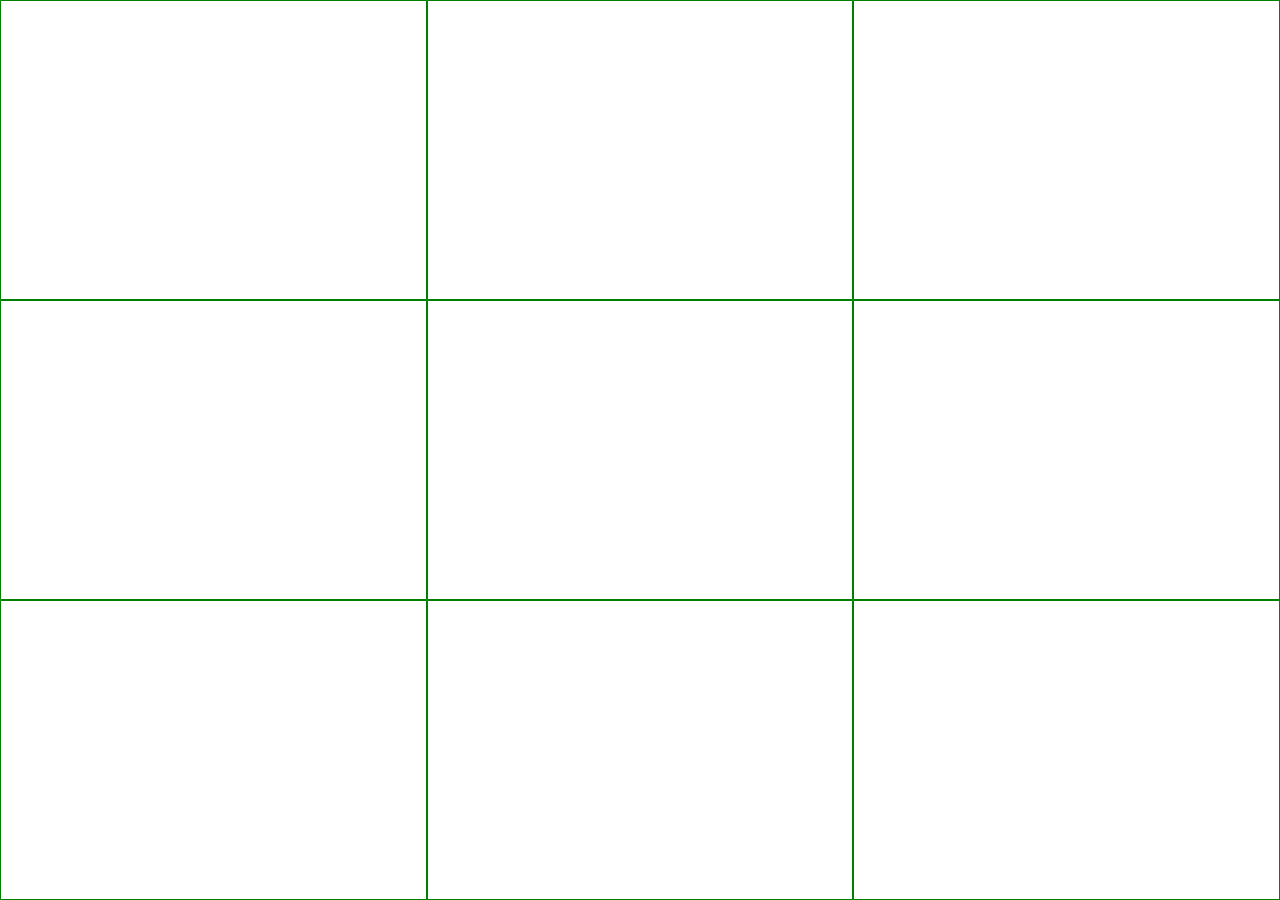
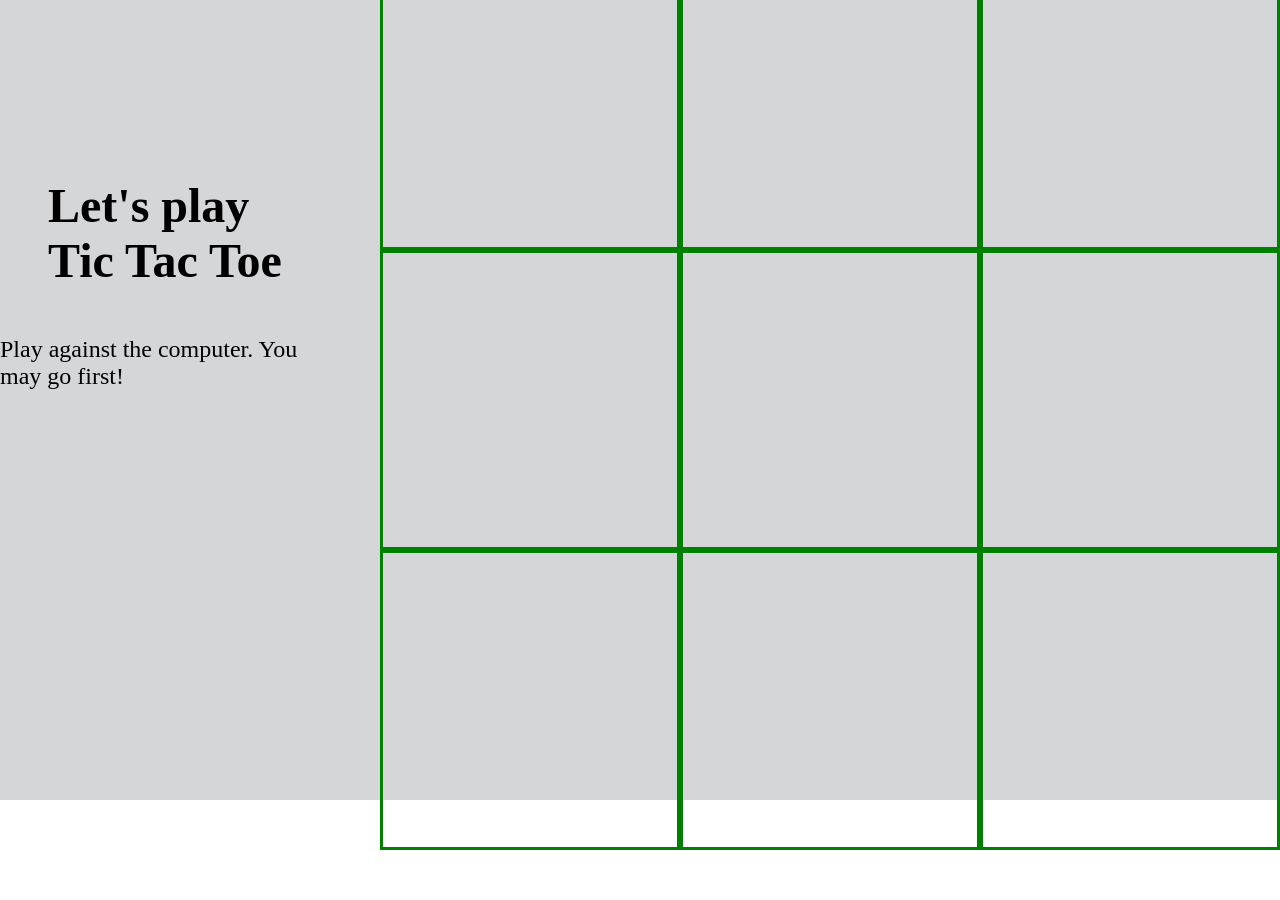
Before and after one commit to ganglinwu/odin_javascript_intermediate, a plain HTML site: page 04-tic-tac-toe/index.html in a window 1280 px wide. After the commit the page ends 850 px from the top, so only its background shows below. Drawn offline with Linux system fonts and the light colour scheme.

Commit message:
Elements positioned and styling done

```diff
--- a/04-tic-tac-toe/index.html
+++ b/04-tic-tac-toe/index.html
@@ -3,14 +3,14 @@
 <head>
     <meta charset="UTF-8">
     <meta name="viewport" content="width=device-width, initial-scale=1.0">
-    <title>Document</title>
+    <title>Tic Tac Toe</title>
     <link rel="stylesheet" href="style.css">
 </head>
 <body>
     <div id="container">
         <div id="header">
-            <h1></h1>
-            <p></p>
+            <h1>Let's  play Tic Tac Toe</h1>
+            <p>Play against the computer. You may go first!</p>
         </div>
         <div id="main">
             <div id="gamegrid">
--- a/04-tic-tac-toe/style.css
+++ b/04-tic-tac-toe/style.css
@@ -5,12 +5,75 @@
     box-sizing: border-box;
 }
 
+#container {
+    height: 100vh;
+    width: 100vw;
+
+    display: flex;
+
+    align-items: center;
+    justify-content: center;
+
+    background-color: #d5d6d7;
+}
+
+#header {
+    height: 900px;
+
+    display: flex;
+    flex-direction: column;
+
+    align-items: center;
+
+    padding-right: 50px;
+}
+
+#header>h1 {
+    overflow-wrap: break-word;
+
+    font-size: 3rem;
+
+    padding: 3rem;
+
+    margin-top: 180px;
+}
+
+#header>p {
+    font-size: 1.5rem;
+}
+
+#main {
+    display: flex;
+
+    justify-content: center;
+    align-items: center;
+
+}
+
 #gamegrid {
     display: grid;
     grid-template-columns: repeat(3, 1fr);
-    grid-template-rows: repeat(3, 300px);
+    grid-template-rows: repeat(3, 1fr);
+
+    width: 900px;
+    height: 900px;
 }
 
 #gamegrid * {
-    border: 1px solid green;
+    box-sizing: border-box;
+    overflow: hidden; /* prevent whitespace around char to enlarge grid box*/
+
+    display: flex;
+
+    align-items: center;
+    justify-content: center;
+
+    font-size: 30rem;
+
+    padding-bottom: 90px; /* vertically center x and o */
+
+    /* temporary values */
+    border: 3px solid green;
+
+    color: green;
 }
```
